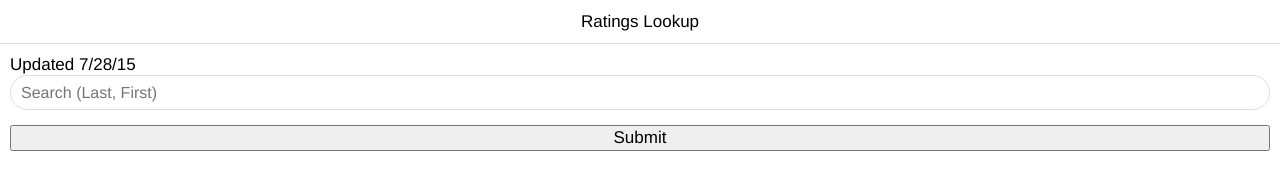
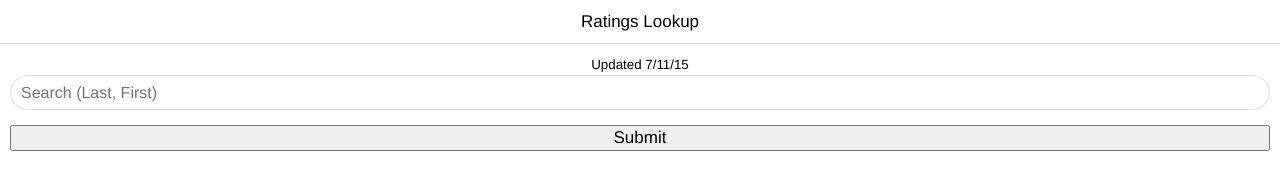
Before and after one commit to despreston/ratings, a website: page ratings_static/index.html in a window 1280 px wide. Drawn offline with nearby package versions, Linux system fonts and the light colour scheme.

Commit message:
reverting back to July 11 because new ratings files are incorrectly formatted

```diff
--- a/ratings_static/index.html
+++ b/ratings_static/index.html
@@ -27,7 +27,7 @@
 <!-- Wrap all non-bar HTML in the .content div (this is actually what scrolls) -->
 <div class="content" ng-controller="ratingsController">
     <div class="content-padded">
-        Updated 7/28/15
+        <div style="text-align:center;font-size:10pt">Updated 7/11/15</div>
         <form ng-submit="findPlayer(name)">
             <input type="search" placeholder="Search (Last, First)" ng-model="name">
             <input type="submit" ng-click='searched = true'>
```
